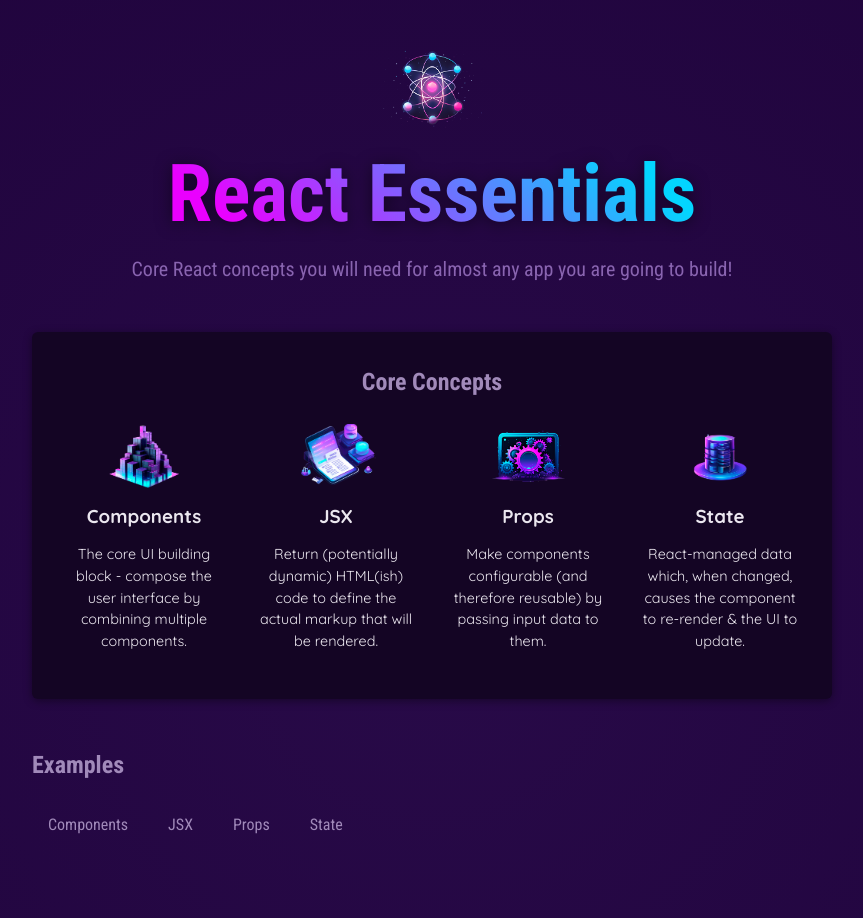
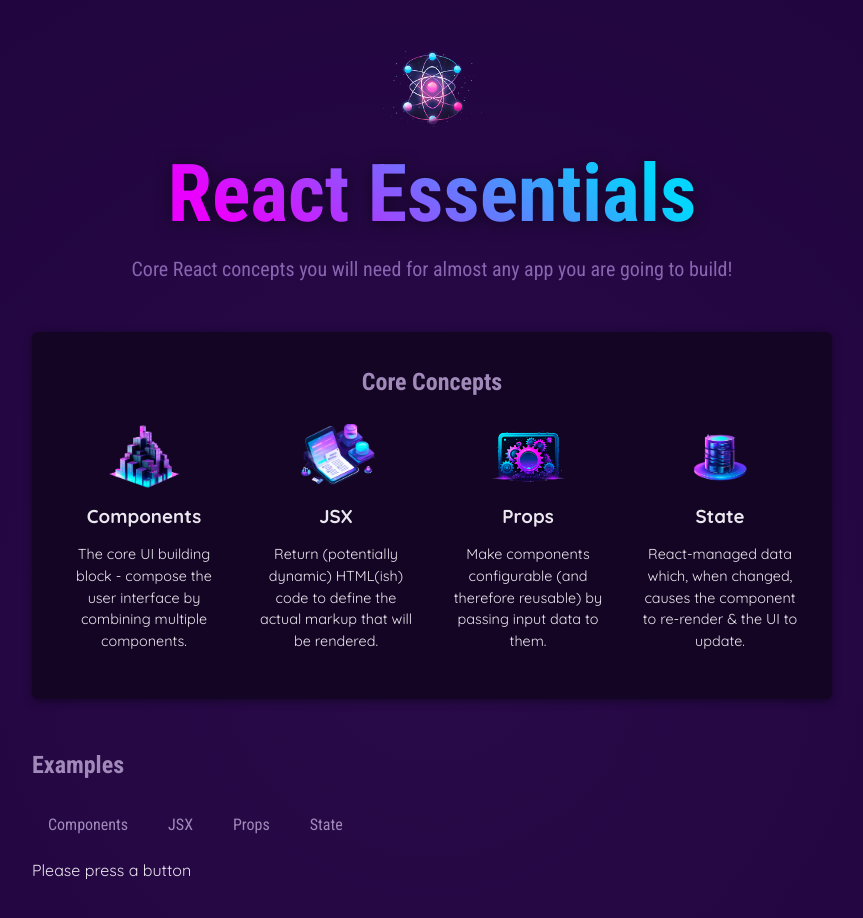
Before and after one commit to RadwaAhmed4869/ReactPractice, a React (Create React App) app: page / in a window 1280 px wide. Shown: the top 918 px of the page, without its empty margins (208-1071 px from the left). Built offline with nearby package versions, Linux system fonts and the light colour scheme.

Commit message:
54 states & hooks
Managing States & Using Hooks

```diff
--- a/src/App.js
+++ b/src/App.js
@@ -1,3 +1,4 @@
+import { useState } from "react";
 import Header from "./Components/Header";
 import CoreConcept from "./Components/CoreConcept";
 import TabButton from "./Components/TabButton";
@@ -5,8 +6,11 @@
 import { CORE_CONCEPTS } from "./data";
 
 function App() {
+  const [selectedTopic, setSelectedTopic] = useState("Please press a button");
+
   function handleSelect(selectedButton) {
-    console.log(selectedButton);
+    setSelectedTopic(selectedButton);
+    console.log(selectedTopic);
   }
 
   return (
@@ -36,6 +40,7 @@
             <TabButton onSelect={() => handleSelect("Props")}>Props</TabButton>
             <TabButton onSelect={() => handleSelect("State")}>State</TabButton>
           </menu>
+          {selectedTopic}
         </section>
       </main>
     </div>
```
